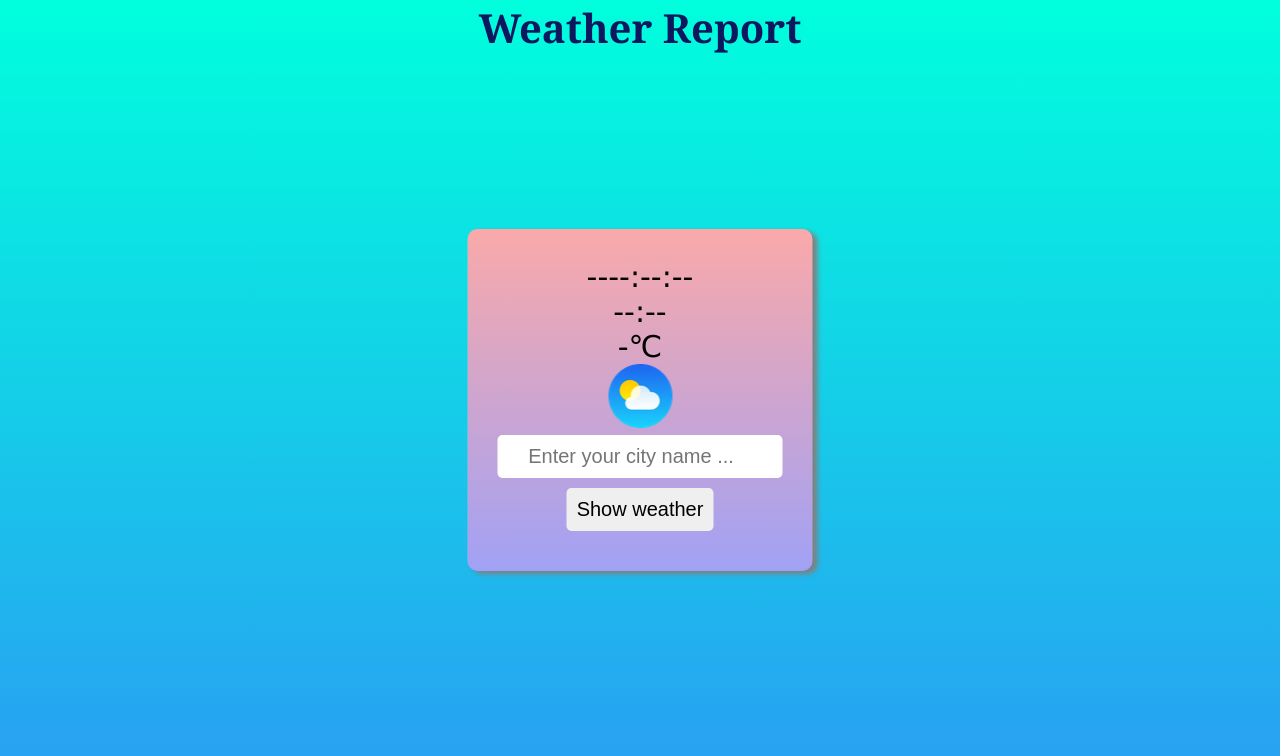
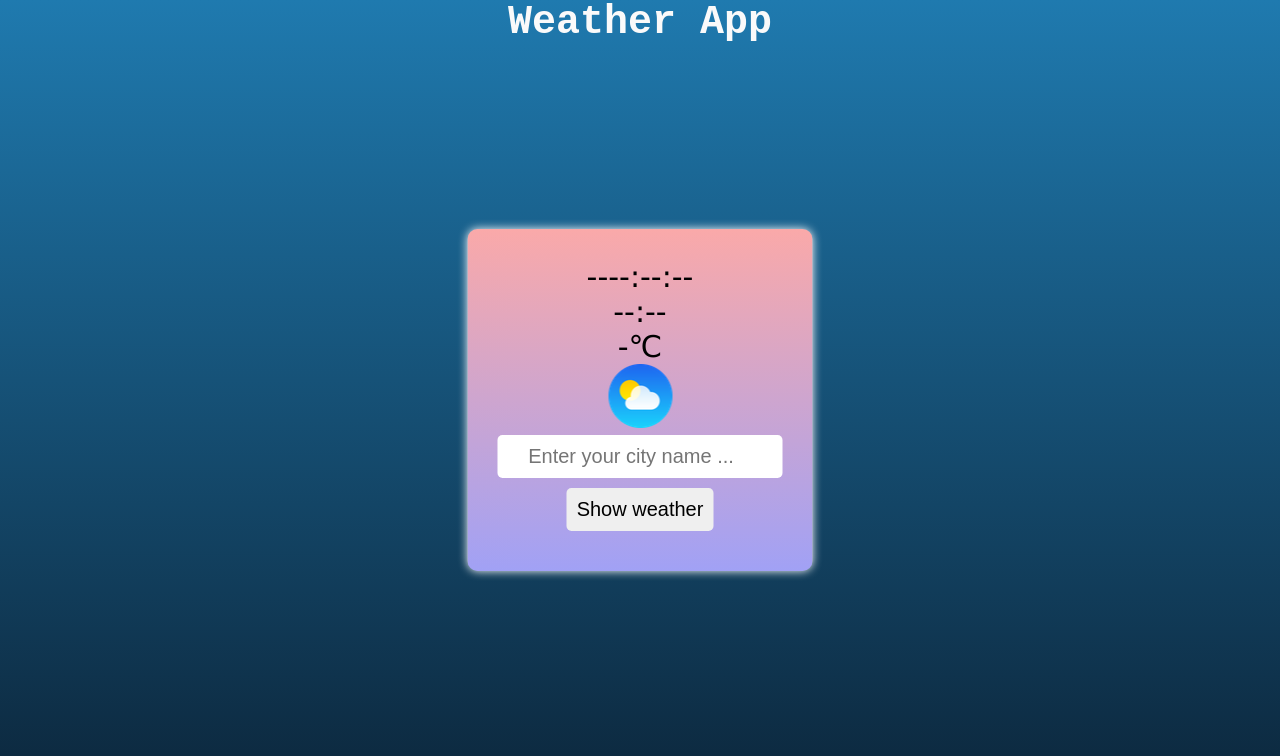
Before and after one commit to creatorGod003/Weather-App, a plain HTML site: page index.html in a window 1280 px wide. Drawn offline with Linux system fonts and the light colour scheme.

Commit message:
first commit in experiment branch

```diff
--- a/index.html
+++ b/index.html
@@ -10,7 +10,7 @@
 
 
     <header>
-        <h1>Weather Report</h1>
+        <h1> Weather App </h1>
     </header>
 
     <div class="container">
--- a/sass/file.scss
+++ b/sass/file.scss
@@ -13,9 +13,10 @@ html {
 
 body{
     // background-color: $background-color;
-    background-image: linear-gradient(0deg, #2a9cf3, #00FFDD);
+    background-image: linear-gradient(0deg, #0c263b, #1f7aaf);
     width: 100vw;
     height: 100vh;
+    position: relative;
 }
 
 header{
@@ -23,8 +24,8 @@ header{
     h1{
         font-size: 4rem;
         text-align: center;
-        font-family:Georgia, 'Times New Roman', Times, serif;
-        color: #0E185F;
+        font-family: 'Courier New', Courier, monospace;
+        color: #fafafa;
     }
 }
 
@@ -45,7 +46,7 @@ header{
     background-image: linear-gradient(0deg, rgb(161, 161, 245), rgb(250, 169, 169));
     padding: 3rem;
     border-radius: 10px;
-    box-shadow: 5px 3px 5px grey;
+    box-shadow: 0px 0px 10px white;
     font-size: 3rem;
     font-family: Verdana, Geneva, Tahoma, sans-serif;
 
```
Also changed, not shown: sass/file.css, 1 other file.
